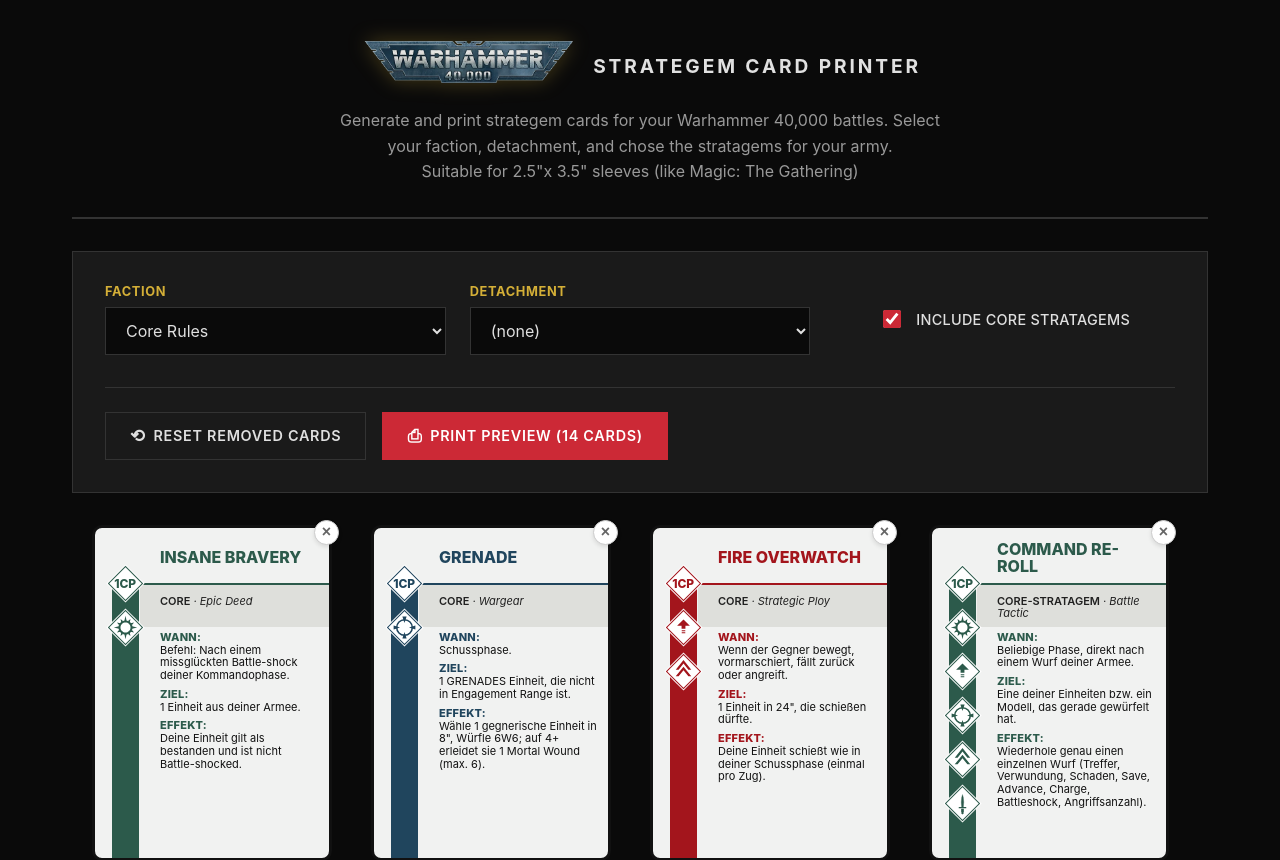
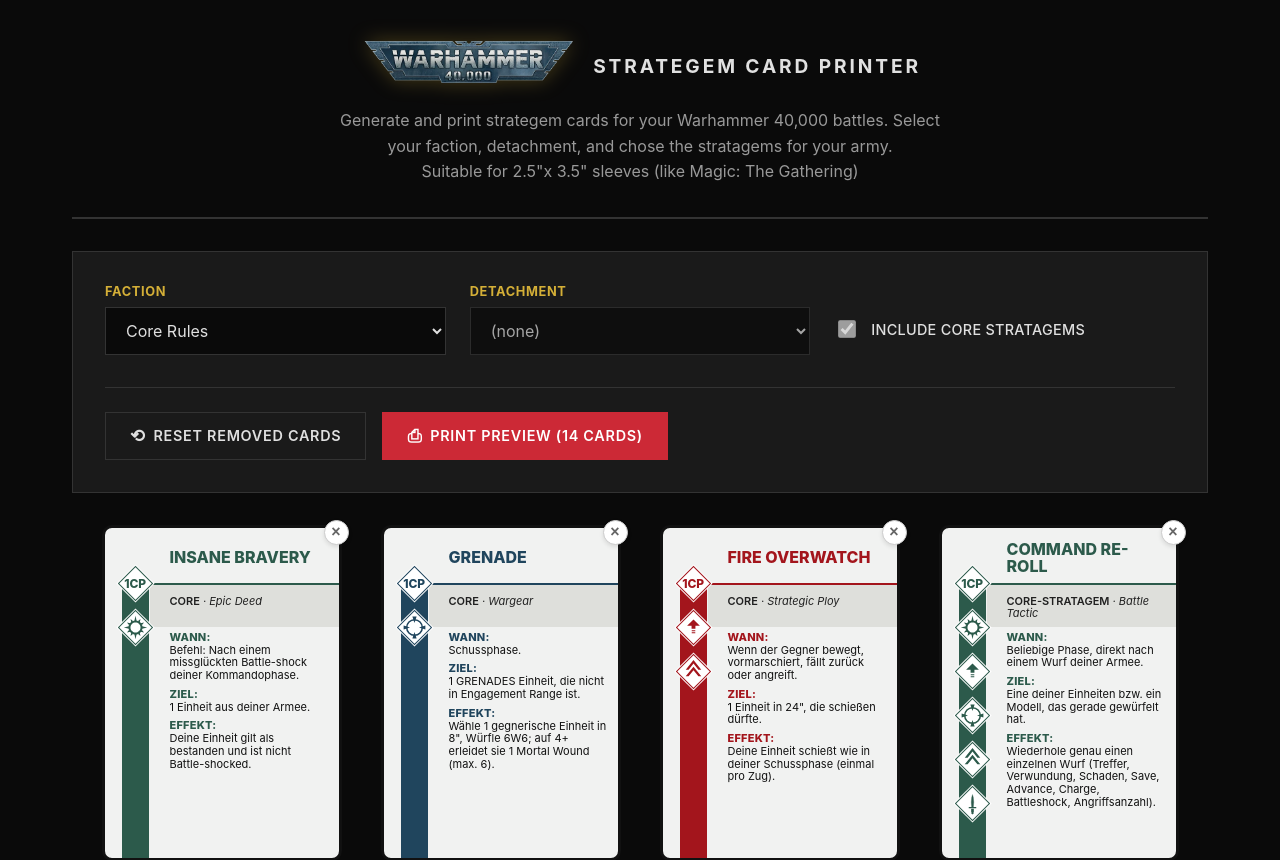
Before and after one commit to pguetschow/warhammer-40k-stratagem-card-generator, a Vue app: page / in a window 1280 px wide. Shown: the top 860 px of the page. Built offline with nearby package versions, Linux system fonts and the light colour scheme.

Commit message:
Responsive Support Card View

```diff
--- a/src/App.vue
+++ b/src/App.vue
@@ -26,13 +26,13 @@
           </div>
           <div class="control-group">
             <label class="control-label">Detachment</label>
-            <select v-model="detachment" @change="onDetachmentChange" class="control-select">
+            <select v-model="detachment" @change="onDetachmentChange" :disabled=isCore class="control-select">
               <option v-for="d in detachmentOptions" :key="d" :value="d">{{ d }}</option>
             </select>
           </div>
           <div class="control-group checkbox-group">
             <label class="checkbox-label">
-              <input v-model="includeCore" type="checkbox" class="control-checkbox"/>
+              <input v-model="includeCore" :disabled=isCore type="checkbox" class="control-checkbox"/>
               <span class="checkbox-text">Include Core Stratagems</span>
             </label>
           </div>
@@ -102,6 +102,8 @@
 const faction = ref('Core')
 const detachment = ref('(none)')
 const includeCore = ref(true)
+
+const isCore = computed(() => faction.value === 'Core')
 
 const allCards = computed(() => {
   const all: CardData[] = []
@@ -212,6 +214,14 @@
   margin-bottom: 32px;
 }
 
+@media(min-width: 1024px) {
+  .controls-section {
+  position: sticky;
+  top: 0;
+  z-index: 999;
+  }
+}
+
 .controls-grid {
   display: grid;
   grid-template-columns: repeat(auto-fit, minmax(250px, 1fr));
@@ -227,7 +237,7 @@
 
 .checkbox-group {
   justify-content: center;
-  align-items: center;
+  margin-top: 20px;
 }
 
 .control-label {
--- a/src/components/Page.vue
+++ b/src/components/Page.vue
@@ -32,7 +32,7 @@
 /* Large screens: up to 5 cards per row */
 @media (min-width: 1400px) {
   .cards-grid {
-    grid-template-columns: repeat(auto-fit, minmax(220px, 1fr));
+    grid-template-columns: repeat(auto-fit, minmax(2.6in, 1fr));
     max-width: 1400px;
   }
 }
@@ -40,8 +40,8 @@
 /* Medium screens: 3 cards per row */
 @media (max-width: 1024px) {
   .cards-grid {
-    grid-template-columns: repeat(auto-fit, minmax(280px, 1fr));
-    max-width: 900px;
+    grid-template-columns: repeat(auto-fit, minmax(2.6in, 1fr));
+    max-width: 90vb;
     gap: 16px;
   }
 }
@@ -49,18 +49,18 @@
 /* Tablets: 2 cards per row */
 @media (max-width: 768px) {
   .cards-grid {
-    grid-template-columns: repeat(auto-fit, minmax(300px, 1fr));
-    max-width: 640px;
+    grid-template-columns: repeat(auto-fit, minmax(2.6in, 1fr));
+    max-width: 90vb;
     gap: 16px;
     padding: 0 16px;
   }
 }
 
 /* Mobile: 1 card per row */
-@media (max-width: 640px) {
+@media (max-width: 425px) {
   .cards-grid {
-    grid-template-columns: 1fr;
-    max-width: 400px;
+    grid-template-columns: repeat(auto-fit, minmax(2.6in, 1fr));
+    max-width: 90vb;
     gap: 12px;
     padding: 0 12px;
   }
@@ -68,15 +68,14 @@
 
 .card-container {
   position: relative;
+  max-width: 2.5in;
   justify-self: center;
-  max-width: 350px;
-  width: 100%;
 }
 
 .remove-btn {
   position: absolute;
   top: -5px;
-  right: 12px;
+  right: -7px;
   width: 25px;
   height: 25px;
   border-radius: 50%;
```
Also changed, not shown: 1 other file (tests, documents, lock files or other folders).
